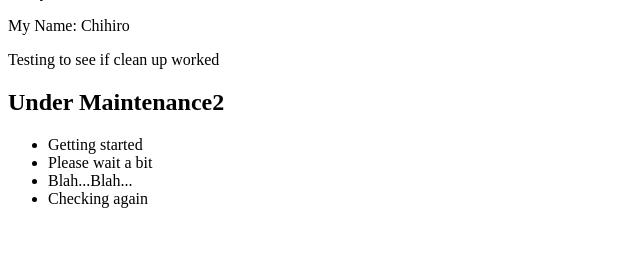
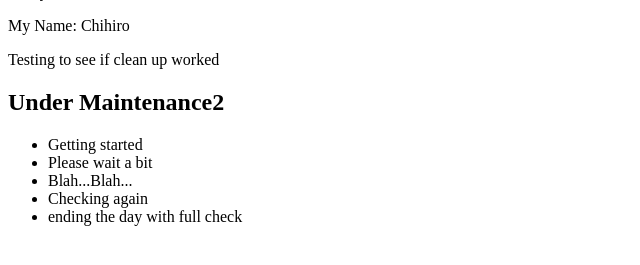
Before and after one commit to mindmug2018-oss/hello_fastapi, a FastAPI app: template templates/index.html in a window 1280 px wide. Shown: the part 97-362 px from the top of the page, without its empty margins (0-640 px from the left). Run offline with FastAPI, Linux system fonts and the light colour scheme; the template is opened without the code that fills it, so the values that code supplies are empty.

Commit message:
fith commit end of day ver3

```diff
--- a/templates/index.html
+++ b/templates/index.html
@@ -17,6 +17,7 @@
             <li>Please wait a bit</li>
             <li>Blah...Blah...</li>
             <li>Checking again</li>
+            <li>ending the day with full check</li>
 
             {% for item in noticelist %}
             <li>{{ item.content }}</li>
```
